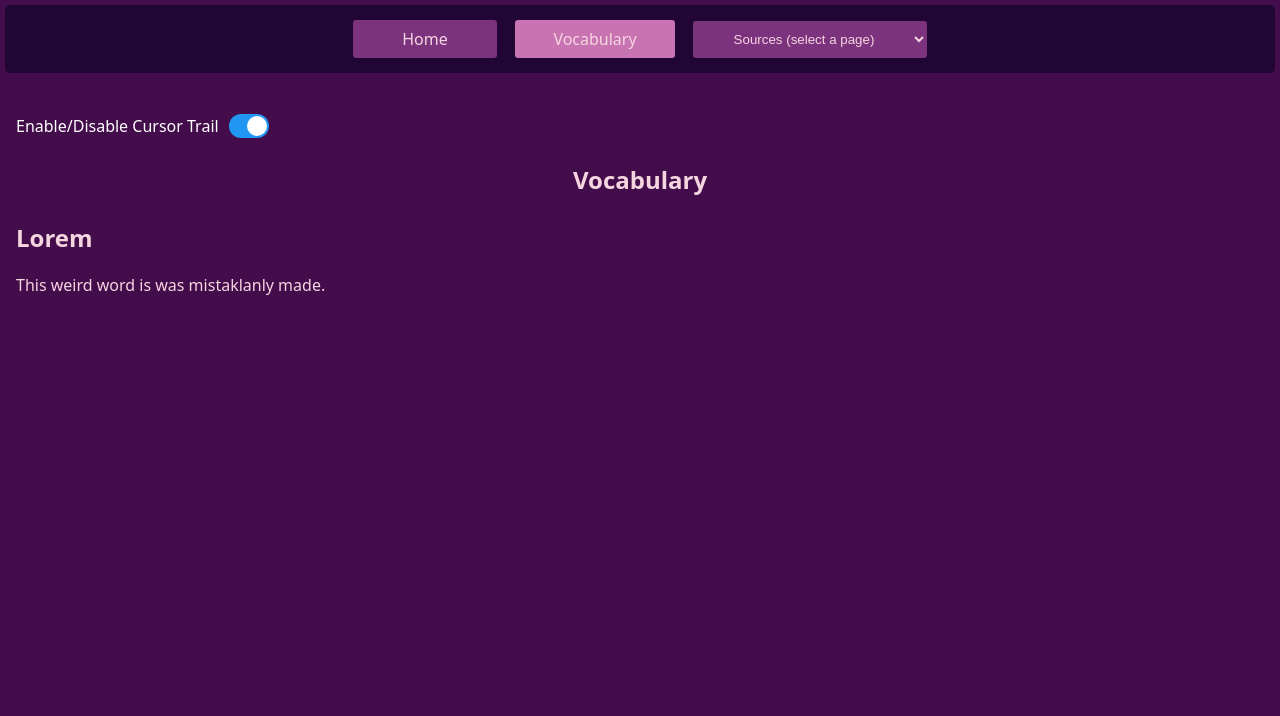
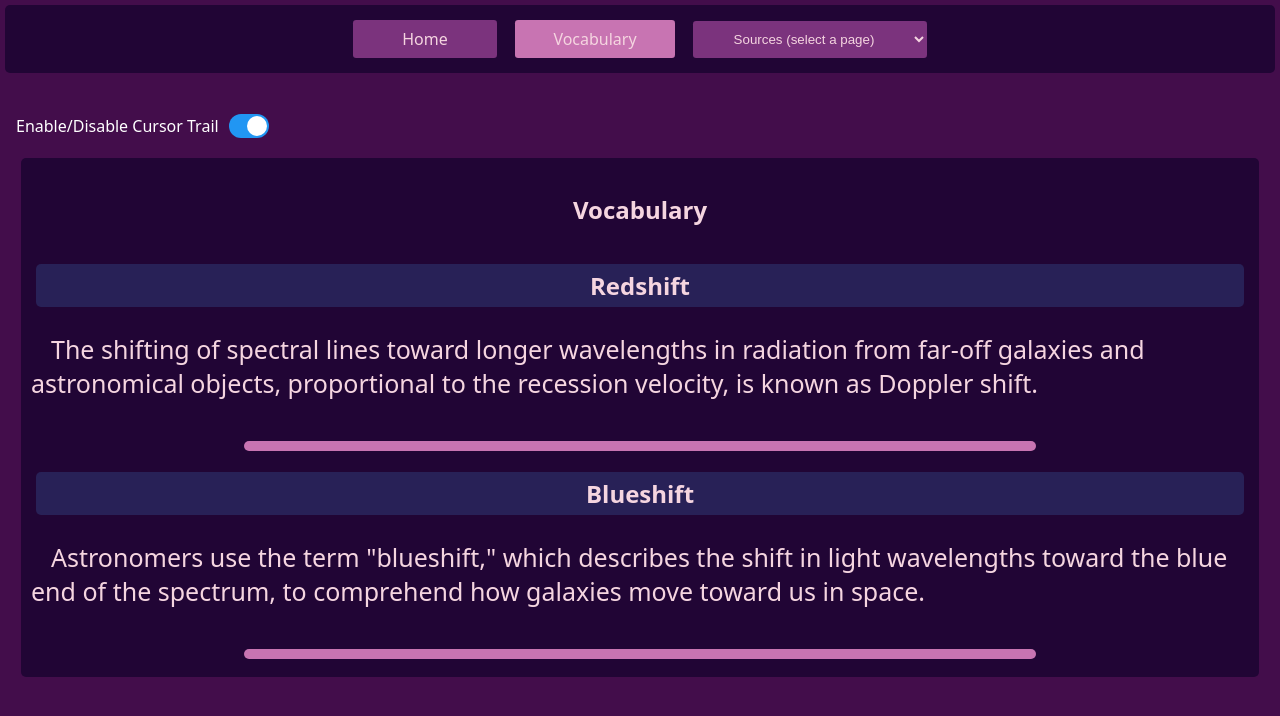
Before and after one commit to bcrhbrhcdb/The-Big-Bang-Theory, a website: page html/vocab.html in a window 1280 px wide. Drawn offline with Linux system fonts and the light colour scheme.

Commit message:
added some voab

```diff
--- a/html/vocab.html
+++ b/html/vocab.html
@@ -29,11 +29,19 @@
             <span class="slider"></span>
         </label>
     </div>
+    <div class="information-text indent-p-element">
       <h1>Vocabulary</h1>
-      <div id="lorem">
-        <h2>Lorem</h2>
-        <p>This weird word is was mistaklanly made.</p>
+      <div id="redshift">
+        <h2 class="heading">Redshift</h2>
+        <p>The shifting of spectral lines toward longer wavelengths in radiation from far-off galaxies and astronomical objects, proportional to the recession velocity, is known as Doppler shift.</p>
     </div>
+    <hr>
+    <div id="blueshift">
+      <h2 class="heading">Blueshift</h2>
+      <p>Astronomers use the term "blueshift," which describes the shift in light wavelengths toward the blue end of the spectrum, to comprehend how galaxies move toward us in space.</p>
+  </div>
+  <hr>
+</div>
     </main>
     <script type="module" src="../script.js">
 
--- a/styles.css
+++ b/styles.css
@@ -264,7 +264,10 @@ input:checked + .slider:before {
 }
 
 article {
-  width: 100%; /* Allow article to take full width */
+  width: 100%;
+  font-size: 20px;
+
+  /* Allow article to take full width */
 }
 
 .align-left {
@@ -287,3 +290,16 @@ article {
   0% { background-color: yellow; }
   100% { background-color: transparent; }
 }
+hr{
+  background-color: #c874b2;
+  border: none;
+  border-radius: 10px;
+  width: 65%;
+  height: 10px;
+}
+.indent-p-element p{
+text-indent: 20px;
+}
+p{
+  font-size: 25px;
+}
```
Also changed, not shown: index.html (+0 -16 lines).
